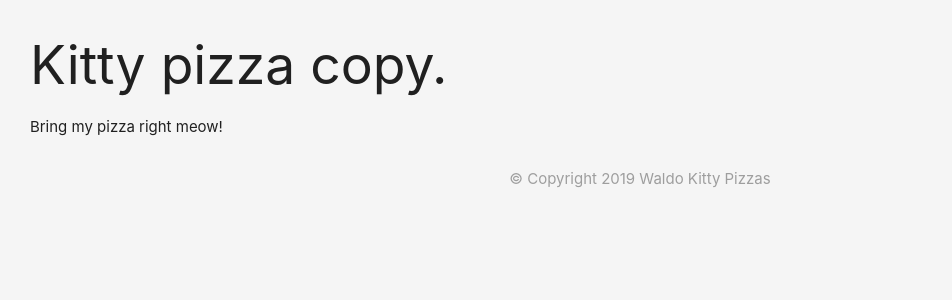
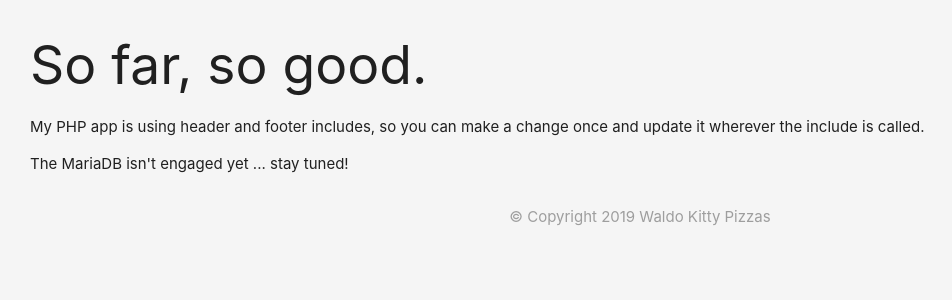
Before and after one commit to green64/php_project, a PHP site: page / in a window 1280 px wide. Shown: the part 64-364 px from the top of the page, without its empty margins (0-952 px from the left). Run offline with PHP 8.4, Linux system fonts and the light colour scheme.

Commit message:
php updates to kitty pizza

```diff
--- a/index.php
+++ b/index.php
@@ -7,8 +7,10 @@
 	<?php include('templates/header.php'); ?>
 
 <div style="margin-left: 30px;">
-<h2>Kitty pizza copy.</h2>
-<p>Bring my pizza right meow!</p>
+<h2>So far, so good.</h2>
+<p>My PHP app is using header and footer includes,
+so you can make a change once and update it wherever the include is called.</p>
+<p>The MariaDB isn't engaged yet ... stay tuned!</p>
 </div>
 	<?php include('templates/footer.php'); ?>
 
```
